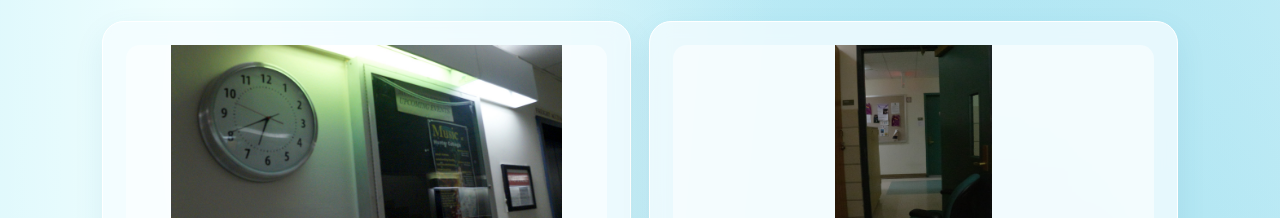
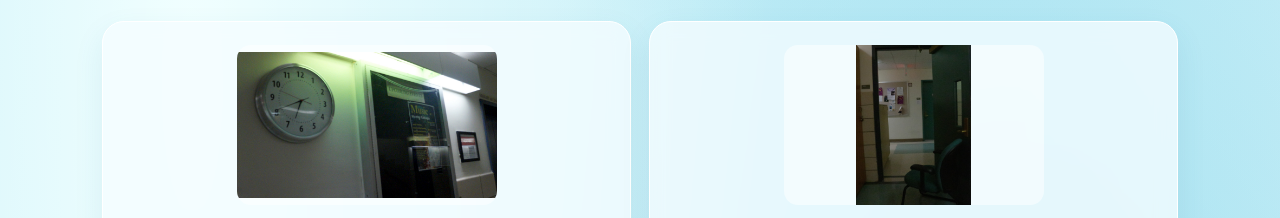
Before and after one commit to kiaragarcia05/kiaragarcia, a plain HTML site: page homework.html in a window 1280 px wide. Shown: the part 582-800 px from the top of the page. Drawn offline with nearby package versions, Linux system fonts and the light colour scheme.

Commit message:
Update artwork preview styles in style.css
Added max-width and height to artwork preview.

```diff
--- a/style.css
+++ b/style.css
@@ -13,3 +13,8 @@
 
 /* Homework artwork gallery */
 .artwork-link{display:block;width:100%;margin-bottom:12px}.artwork-preview{display:block;width:100%;height:220px;object-fit:contain;border-radius:14px;background:rgba(255,255,255,.5)}.project-explanation{grid-column:1/-1}.project-explanation p{line-height:1.7;margin:14px 0;white-space:normal}.file-card h3{overflow-wrap:anywhere}
+.artwork-preview {
+  max-width: 260px;
+  height: 160px;
+  margin: 0 auto;
+}
```
